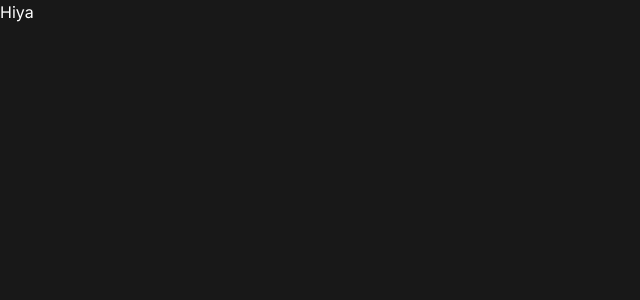
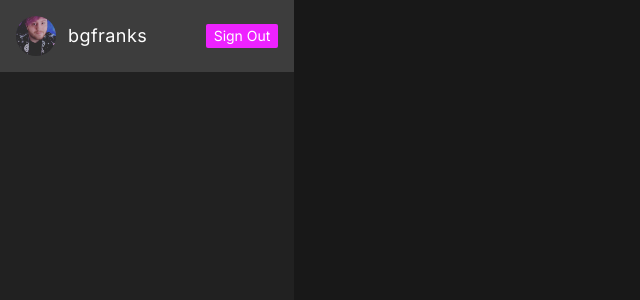
Before and after one commit to bgfranks/Chirpt, a Next.js app: page / in a window 1280 px wide. Shown: the top 300 px of the page, without its empty margins (0-640 px from the left). Built offline with nearby package versions, Linux system fonts and the light colour scheme.

Commit message:
created the UI for the sidebar and the sidebar header

```diff
--- /dev/null
+++ b/src/components/sidebar/Sidebar.tsx
@@ -0,0 +1,11 @@
+import UserHeader from './UserHeader'
+
+type Props = {}
+
+export default function Sidebar({}: Props) {
+  return (
+    <div className='bg-dark-gray h-screen w-[23%]'>
+      <UserHeader />
+    </div>
+  )
+}
--- /dev/null
+++ b/src/components/sidebar/UserHeader.tsx
@@ -0,0 +1,35 @@
+import Image from 'next/image'
+
+import avatarImg from '../../../public/images/bgfranks.jpeg'
+
+type Props = {}
+
+export default function UserHeader({}: Props) {
+  const mockData = {
+    id: 1,
+    name: 'Brandon',
+    username: 'bgfranks',
+    email: 'bgfranks.dev@gmail.com',
+    avatarUrl: avatarImg,
+  }
+
+  return (
+    <div className='flex items-center justify-between px-4 py-4 bg-gray'>
+      <div className='flex items-center gap-3'>
+        <Image
+          src={mockData.avatarUrl}
+          alt={mockData.name}
+          width={40}
+          height={40}
+          className='rounded-full'
+        />
+        <h2 className='text-lg hover:text-light-gray cursor-pointer transition-durration tracking-wide'>
+          {mockData.username}
+        </h2>
+      </div>
+      <button className='bg-purple-500 px-2 py-[.1rem] rounded-sm text-sm hover:bg-purple-700'>
+        Sign Out
+      </button>
+    </div>
+  )
+}
--- a/src/pages/index.tsx
+++ b/src/pages/index.tsx
@@ -1,4 +1,7 @@
 import Head from 'next/head'
+import Sidebar from '../components/sidebar/Sidebar'
+
+//components
 
 export default function Home() {
   return (
@@ -9,7 +12,9 @@ export default function Home() {
         <link rel='icon' href='/favicon.ico' />
       </Head>
 
-      <main>Hiya</main>
+      <main>
+        <Sidebar />
+      </main>
     </div>
   )
 }
```
Also changed, not shown: public/images/bgfranks.jpeg (added).
